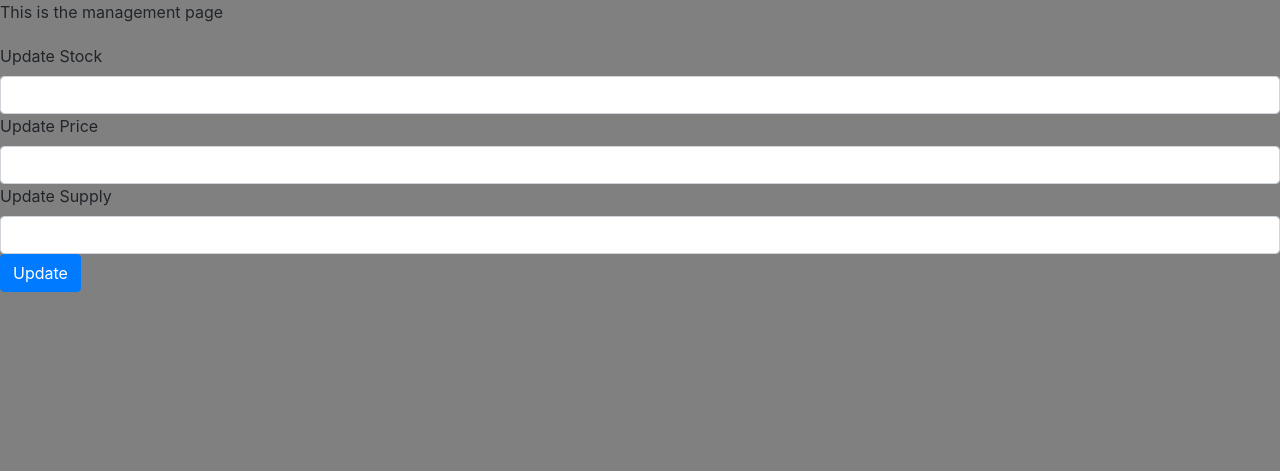
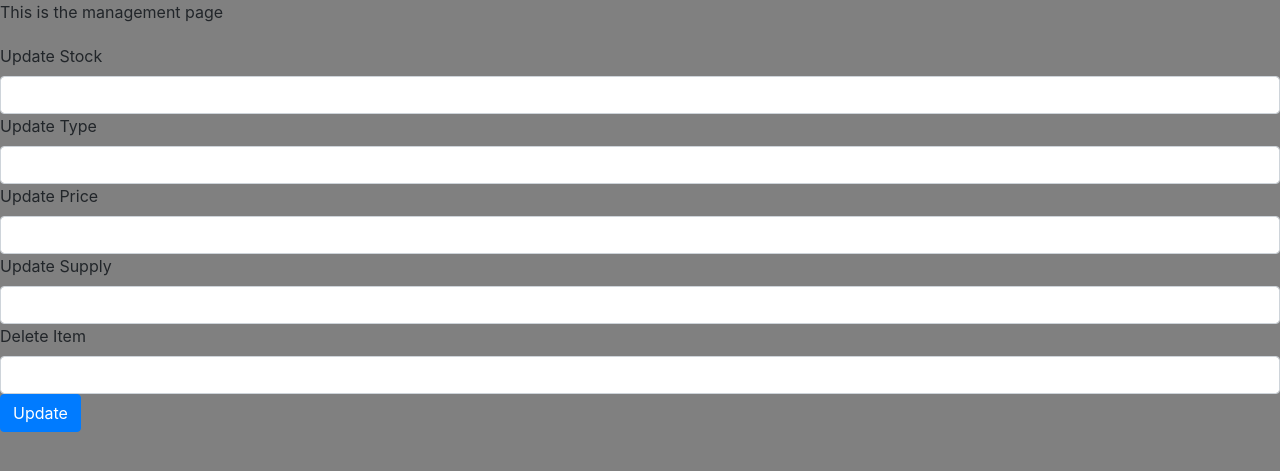
Before and after one commit to Soap1196/WebDevFinalProject, a Flask app: page /Managment in a window 1280 px wide. Shown: the part 56-527 px from the top of the page. Run offline with Flask 3, Linux system fonts and the light colour scheme; data that the repository does not hold is empty; some libraries are stand-ins or nearby versions.

Commit message:
added type field and delete field for adding items with types and for deleting items

```diff
--- a/app.py
+++ b/app.py
@@ -80,11 +80,13 @@ def managementLogin():
         mydb = myclient["CustomerDB"]
         myfood = mydb["MenuCollection"]
         UpdateFoodname = request.form.get("UpdateFoodName")
+        UpdateType = request.form.get("UpdateType")
         UpdatePrice = request.form.get("UpdatePrice")
         UpdateAmount = request.form.get("UpdateAmount")
+        DeleteItem = request.form.get("DeleteItem")
 
         if myfood.find_one({ "food" : UpdateFoodname}) == None:
-            myfood.insert_one({ "food": UpdateFoodname, "supply": UpdateAmount, "price": UpdatePrice})
+            myfood.insert_one({ "food": UpdateFoodname, "type": UpdateType, "supply": UpdateAmount, "price": UpdatePrice})
 
         if UpdateAmount != "":
             myfood.update_one({ "food": UpdateFoodname }, { "$set": { "supply": UpdateAmount } })
@@ -92,9 +94,17 @@ def managementLogin():
         if UpdatePrice != "":
             myfood.update_one({ "food": UpdateFoodname }, { "$set": { "price": UpdatePrice } })
 
+        if UpdateType != "":
+            myfood.update_one({ "food": UpdateFoodname }, { "$set": { "type": UpdateType } })
+
+        if (DeleteItem != "" and myfood.find_one({"food" : DeleteItem})!= None):
+            myfood.delete_one({ "food": DeleteItem })
+
         print(UpdateAmount)
+        print(UpdateType)
         print(UpdatePrice)
         print(UpdateFoodname)
+        print(DeleteItem)
         # fresh connection to database
         myclient = pymongo.MongoClient("mongodb://localhost:27017/")
         mydb = myclient["CustomerDB"]
@@ -110,6 +120,8 @@ def managementLogin():
 
     fullmenu = myfood.find()
     df =  pd.DataFrame(list(fullmenu))
+    #df.insert(loc = 5,column = 'Delete',value = '<input type="checkbox" \>')
+    #df.style
     return render_template('management.html',  tables=[df.to_html(classes='data')], titles=df.columns.values)
 
 
--- a/templates/management.html
+++ b/templates/management.html
@@ -15,10 +15,14 @@
         <div class="form-group">
             <label for="Food Data">Update Stock</label>
             <input name="UpdateFoodName" class="form-control" id="InputFood"  placeholder="">
+            <label for="">Update Type</label>
+            <input type="type" name="UpdateType" class="form-control" id="InputType" placeholder="">
             <label for="">Update Price</label>
             <input type="price" name="UpdatePrice" class="form-control" id="InputPrice" placeholder="">
             <label for="">Update Supply</label>
             <input type="amount" name="UpdateAmount" class="form-control" id="InputAmount" placeholder="">
+            <label for = ""> Delete Item</label>
+            <input type="item" name="DeleteItem" class="form-control" id="InputItem" placeholder="">
         <button type="submit" class="btn btn-primary">Update</button>
         </div>
       </form>
```
